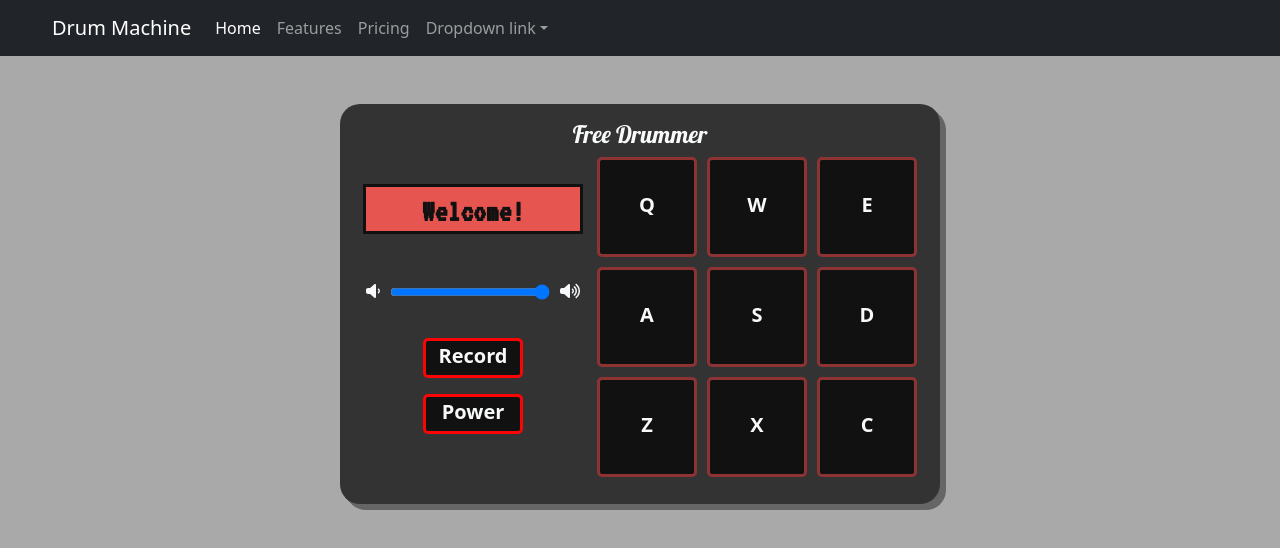
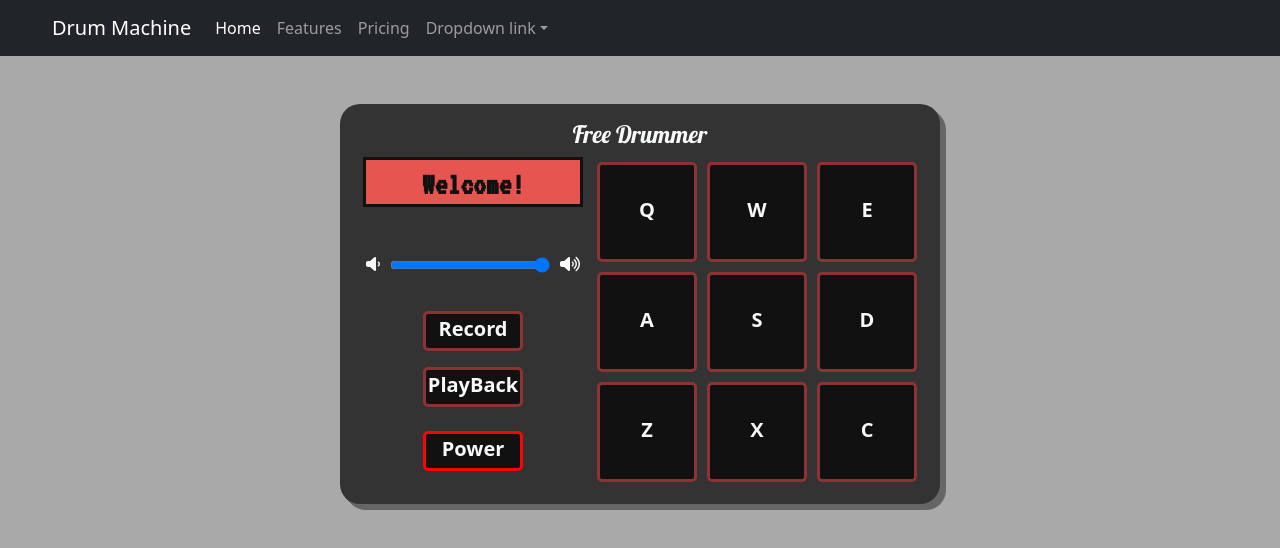
Before and after one commit to PLCoster/fcc_frontendlibs_project3, a React app: page / in a window 1280 px wide. Shown: the top 548 px of the page. Built offline with nearby package versions, Linux system fonts and the light colour scheme.

Commit message:
Basic Track Recording Functionality Added
Users can record their inputs on the drum machine, and play them back

```diff
--- a/src/components/ControlsDisplay.jsx
+++ b/src/components/ControlsDisplay.jsx
@@ -9,6 +9,10 @@ function ControlsDisplay({
   handleVolumeChange,
   power,
   handlePowerChange,
+  recording,
+  handleRecordingChange,
+  playBack,
+  handlePlayBackChange,
 }) {
   return (
     <div id="controls-container">
@@ -32,15 +36,29 @@ function ControlsDisplay({
         <div>
           <div
             role="button"
-            className={`control-button ${power ? 'active' : ''} m-3`}
+            className={`control-button ${
+              power && recording ? 'active' : ''
+            } m-3`}
             tabIndex={0}
+            onClick={handleRecordingChange}
             aria-label="Start/Stop Recording"
           >
             Record
           </div>
           <div
             role="button"
-            className={`control-button ${power ? 'active' : ''} m-3`}
+            className={`control-button ${
+              power && playBack ? 'active' : ''
+            } m-3`}
+            tabIndex={0}
+            onClick={handlePlayBackChange}
+            aria-label="Start/Stop Recording"
+          >
+            PlayBack
+          </div>
+          <div
+            role="button"
+            className={`control-button ${power ? 'active' : ''} m-3 mt-4`}
             tabIndex={0}
             onClick={handlePowerChange}
             aria-label="Power On/Off"
--- a/src/components/DrumMachine.jsx
+++ b/src/components/DrumMachine.jsx
@@ -3,8 +3,16 @@ import React, { useEffect, useState, useRef } from 'react';
 import PadDisplay from './PadDisplay';
 import ControlsDisplay from './ControlsDisplay';
 
-function DrumMachine() {
-  const [pressedKeys, setPressedKeys] = useState({
+// LL DS to hold recording details as changes in key presses over time
+class RecordingNode {
+  constructor(timestamp, keys) {
+    this.timestamp = timestamp;
+    this.keys = keys;
+    this.next = null;
+  }
+}
+
+const initialKeyStates = {
   Q: false,
   W: false,
   E: false,
@@ -14,19 +22,38 @@ function DrumMachine() {
   Z: false,
   X: false,
   C: false,
-  });
+};
+
+function DrumMachine() {
+  const [pressedKeys, setPressedKeys] = useState(initialKeyStates);
 
   const [power, setPower] = useState(true);
+  const powerRef = useRef(true);
+
   const [displayMessage, setDisplayMessage] = useState('Welcome!');
+
   const [volume, setVolume] = useState(100);
+
+  const [recording, setRecording] = useState(false);
+  const [recordingStart, setRecordingStart] = useState(0);
+  const [recordingDataHead, setRecordingDataHead] = useState(null);
+  const [recordingData, setRecordingData] = useState(null);
+
+  const [playBack, setPlayBack] = useState(false);
+  const playBackStartRef = useRef(0);
+  const playBackRef = useRef(false);
+  const playBackDataRef = useRef(null);
 
   const handlePowerChange = () => {
     const newPower = !power;
+    powerRef.current = newPower;
     setPower(newPower);
 
     // If no power then blank display:
     if (!newPower) {
       setDisplayMessage('');
+      setRecording(false);
+      setPlayBack(false);
     } else {
       setDisplayMessage('Welcome!');
     }
@@ -41,6 +68,65 @@ function DrumMachine() {
   const handleVolumeChange = (newVolume) => {
     setVolume(newVolume);
     setDisplayMessage(`Volume: ${newVolume}`);
+  };
+
+  const handleRecordingChange = () => {
+    if (power) {
+      const newRecording = !recording;
+      setRecording(newRecording);
+      if (newRecording) {
+        setDisplayMessage('Recording...');
+        setRecordingStart(Date.now());
+        const recordingHead = new RecordingNode(0, initialKeyStates);
+        setRecordingDataHead(recordingHead);
+        setRecordingData(recordingHead);
+      } else {
+        setDisplayMessage('Recording Done');
+      }
+    }
+  };
+
+  const handleRecordingUpdate = (keysPressed) => {
+    const newRecordingNode = new RecordingNode(
+      Date.now() - recordingStart,
+      keysPressed
+    );
+    recordingData.next = newRecordingNode;
+    setRecordingData(newRecordingNode);
+  };
+
+  const handlePlayBack = () => {
+    // Only continue to play if playback button still on and powered
+    // Refs need to be used here since setTimeOut does not have hook access
+    if (powerRef.current && playBackRef.current && playBackDataRef.current) {
+      const currTime = Date.now() - playBackStartRef.current;
+      const currNode = playBackDataRef.current;
+
+      if (currNode.timestamp <= currTime) {
+        setPressedKeys(currNode.keys);
+        playBackDataRef.current = currNode.next;
+      }
+
+      // Timeout to handle next node
+      setTimeout(handlePlayBack, 1);
+    } else {
+      // If end of track is reached / power turned off / playback stopped
+      playBackRef.current = false;
+      setPlayBack(false);
+    }
+  };
+
+  const handlePlayBackChange = () => {
+    // Set playback and playback start time:
+    const newPlayBack = !playBack;
+    playBackRef.current = newPlayBack;
+    setPlayBack(newPlayBack);
+
+    if (newPlayBack && recordingDataHead) {
+      playBackStartRef.current = Date.now();
+      playBackDataRef.current = recordingDataHead;
+      setTimeout(handlePlayBack, 1);
+    }
   };
 
   // Ref is required in order to access state inside event listener
@@ -79,6 +165,13 @@ function DrumMachine() {
     };
   }, []);
 
+  // Effect to update recording data when pressed keys change
+  useEffect(() => {
+    if (recording) {
+      handleRecordingUpdate(pressedKeys);
+    }
+  }, [pressedKeys]);
+
   return (
     <div id="drum-machine" className="text-light text-center mt-5 p-3">
       <h4 className="logo">Free Drummer</h4>
@@ -89,6 +182,10 @@ function DrumMachine() {
           handleVolumeChange={handleVolumeChange}
           power={power}
           handlePowerChange={handlePowerChange}
+          recording={recording}
+          handleRecordingChange={handleRecordingChange}
+          playBack={playBack}
+          handlePlayBackChange={handlePlayBackChange}
         />
         <PadDisplay
           pressedKeys={pressedKeys}
```
Lines whose indentation alone changed are shown as unchanged.
